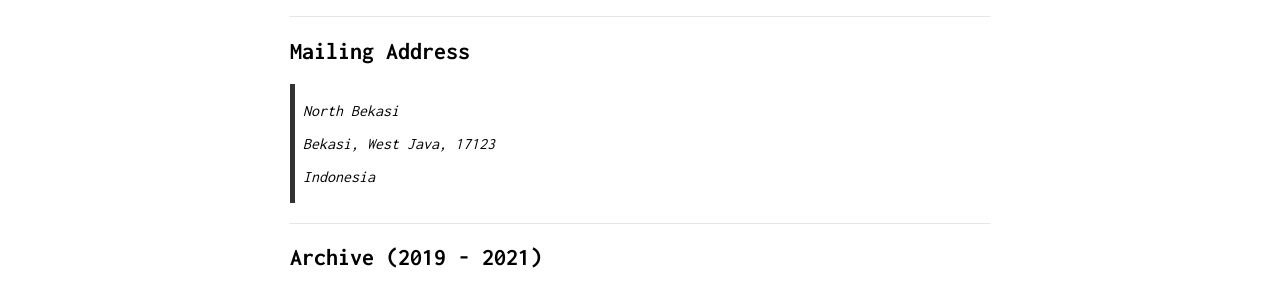
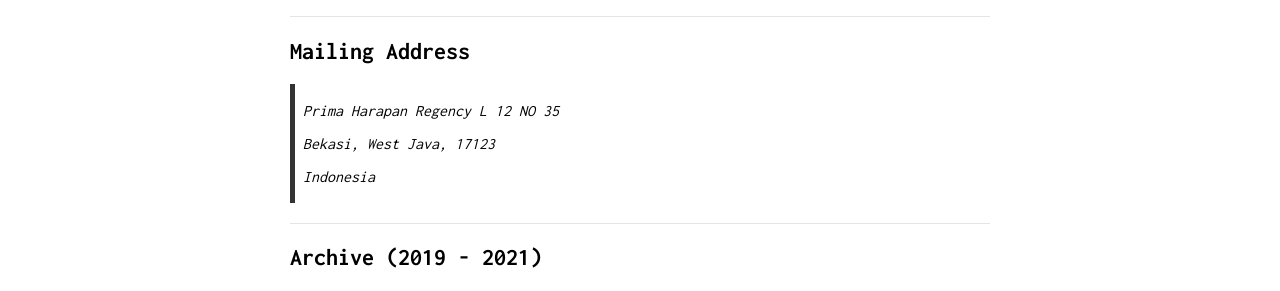
Before and after one commit to intrapegasus/en, a Jekyll site: the page built from contact.md, in a window 1280 px wide. Shown: the part 386-677 px from the top of the page. Built offline with Jekyll 4.4.1, drawn with Linux system fonts in a browser that asks for light colours; our own code applies the rules of GitHub Pages for plain Markdown files.

Commit message:
Update contact.md

```diff
--- a/contact.md
+++ b/contact.md
@@ -21,7 +21,7 @@ is_contact: true
 
 ## Mailing Address
 
-> North Bekasi
+> Prima Harapan Regency L 12 NO 35
 >
 > Bekasi, West Java, 17123
 >
```
